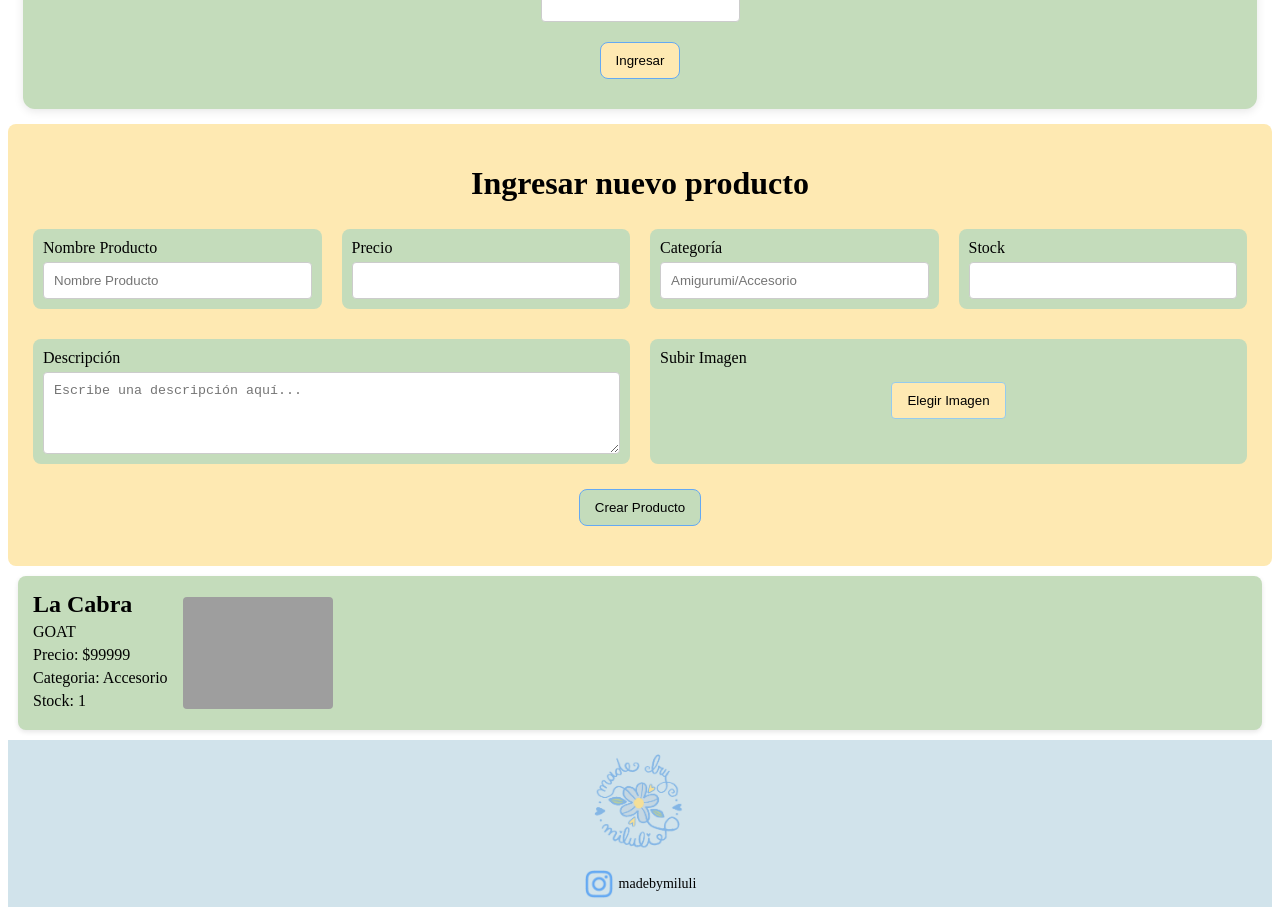
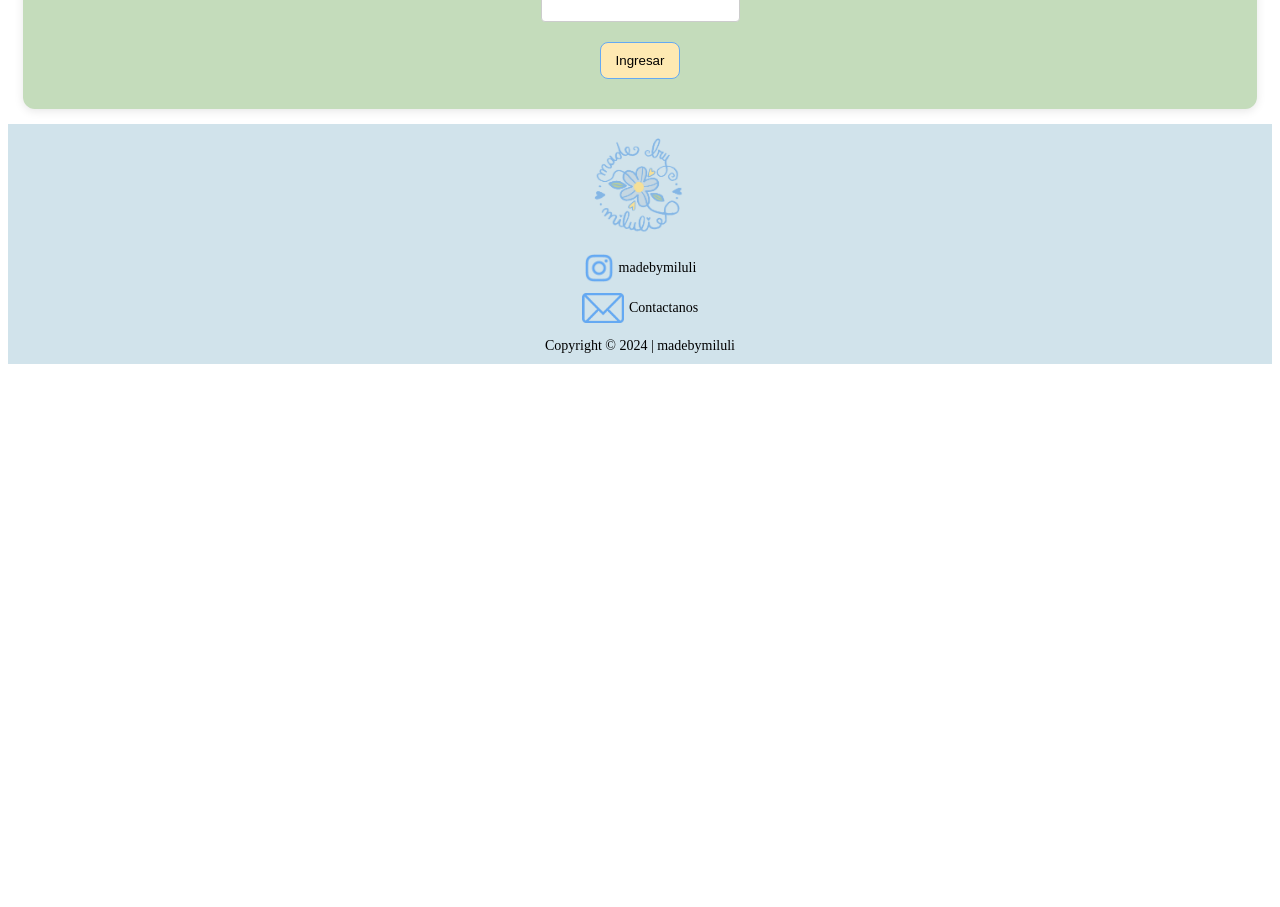
Before and after one commit to AceiteDeOliva/TPFinalMadeByMiluli, an Angular app in the folder e-commerce/: page /login in a window 1280 px wide. Shown: the part 360-1267 px from the top of the page. After the commit the page ends 800 px from the top, so only its background shows below. Built offline with nearby package versions, Linux system fonts and the light colour scheme; no server answers; data requests are answered from the project's data file.

Commit message:
eliminacion librerias

```diff
--- a/e-commerce/src/app/app.component.html
+++ b/e-commerce/src/app/app.component.html
@@ -2,8 +2,5 @@
 <div>
 <app-nav-bar></app-nav-bar>
 <router-outlet></router-outlet>
-<app-product-form></app-product-form>
-<app-product-list></app-product-list>
-
 <app-footer class="footer"></app-footer>
 </div>
```
Also changed, not shown: 2 other files (tests, documents, lock files or other folders).
